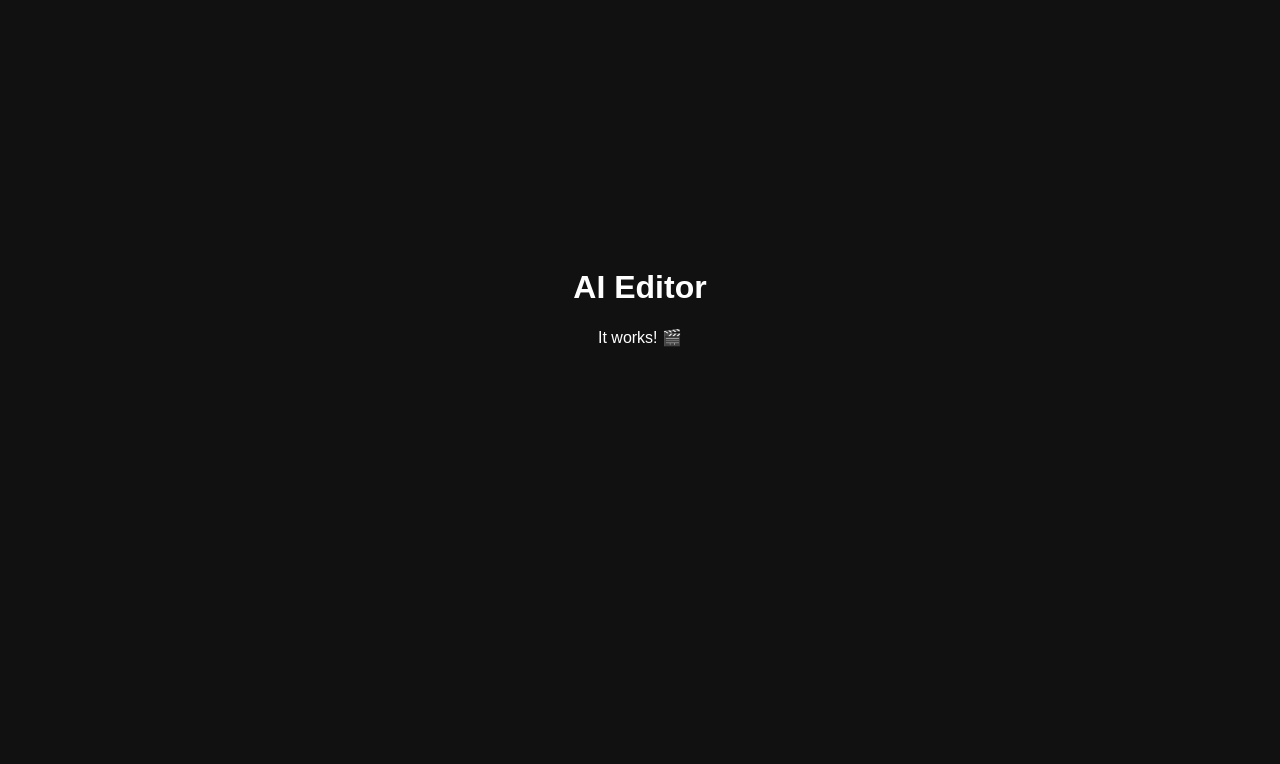
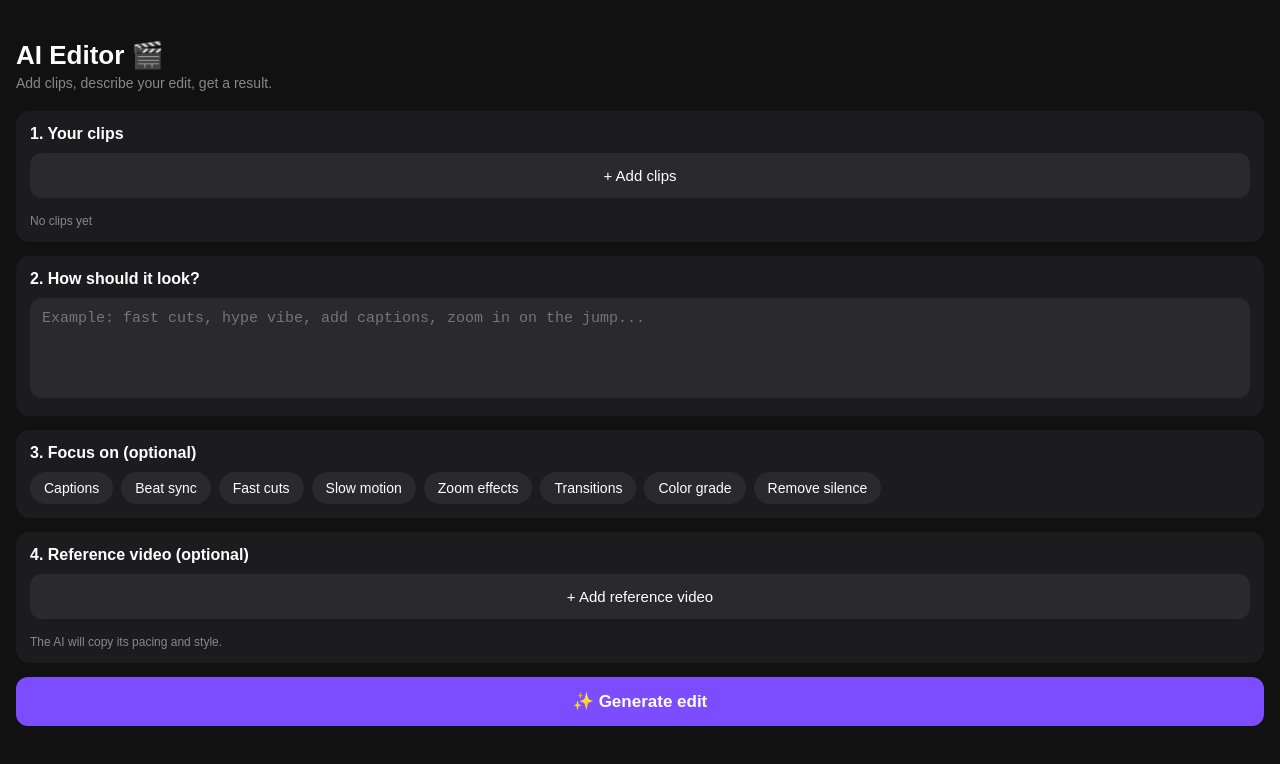
Before and after one commit to iamquink10-hub/AI-edits, a website: page www/index.html in a window 1280 px wide. Drawn offline with Linux system fonts and the light colour scheme.

Commit message:
Update index.html

```diff
--- a/www/index.html
+++ b/www/index.html
@@ -1,13 +1,110 @@
 <!DOCTYPE html>
 <html>
 <head>
+<meta charset="utf-8">
 <meta name="viewport" content="width=device-width, initial-scale=1">
 <style>
-  body { font-family: sans-serif; background:#111; color:#fff; text-align:center; padding-top:30vh; }
+  * { box-sizing: border-box; }
+  body { margin:0; font-family: sans-serif; background:#111; color:#fff; padding:16px; padding-top:40px; }
+  h1 { margin:0 0 4px; font-size:26px; }
+  .sub { color:#888; margin-bottom:20px; font-size:14px; }
+  .card { background:#1c1c1e; border-radius:14px; padding:14px; margin-bottom:14px; }
+  .card h3 { margin:0 0 10px; font-size:16px; }
+  .btn { display:block; width:100%; padding:14px; border:none; border-radius:12px;
+         background:#2a2a2e; color:#fff; font-size:15px; text-align:center; }
+  .primary { background:#7c4dff; font-weight:bold; font-size:17px; margin-top:6px; }
+  textarea { width:100%; height:100px; background:#2a2a2e; color:#fff; border:none;
+             border-radius:12px; padding:12px; font-size:15px; resize:none; }
+  .thumbs { display:flex; gap:8px; overflow-x:auto; margin-top:10px; }
+  .thumbs video { width:90px; height:120px; object-fit:cover; border-radius:8px; background:#000; }
+  .chips { display:flex; flex-wrap:wrap; gap:8px; }
+  .chip { padding:8px 14px; border-radius:20px; background:#2a2a2e; font-size:14px; }
+  .chip.on { background:#7c4dff; }
+  .note { color:#888; font-size:12px; margin-top:6px; }
+  pre { white-space:pre-wrap; font-size:12px; color:#9f9; }
 </style>
 </head>
 <body>
-  <h1>AI Editor</h1>
-  <p>It works! 🎬</p>
+  <h1>AI Editor 🎬</h1>
+  <div class="sub">Add clips, describe your edit, get a result.</div>
+
+  <div class="card">
+    <h3>1. Your clips</h3>
+    <button class="btn" onclick="document.getElementById('clips').click()">+ Add clips</button>
+    <input type="file" id="clips" accept="video/*" multiple hidden>
+    <div class="thumbs" id="clipThumbs"></div>
+    <div class="note" id="clipCount">No clips yet</div>
+  </div>
+
+  <div class="card">
+    <h3>2. How should it look?</h3>
+    <textarea id="prompt" placeholder="Example: fast cuts, hype vibe, add captions, zoom in on the jump..."></textarea>
+  </div>
+
+  <div class="card">
+    <h3>3. Focus on (optional)</h3>
+    <div class="chips" id="chips"></div>
+  </div>
+
+  <div class="card">
+    <h3>4. Reference video (optional)</h3>
+    <button class="btn" onclick="document.getElementById('ref').click()">+ Add reference video</button>
+    <input type="file" id="ref" accept="video/*" hidden>
+    <div class="thumbs" id="refThumb"></div>
+    <div class="note">The AI will copy its pacing and style.</div>
+  </div>
+
+  <button class="btn primary" onclick="generate()">✨ Generate edit</button>
+  <pre id="out"></pre>
+
+<script>
+  let clips = [], ref = null, focus = new Set();
+
+  const options = ["Captions","Beat sync","Fast cuts","Slow motion","Zoom effects","Transitions","Color grade","Remove silence"];
+  const chipsEl = document.getElementById('chips');
+  options.forEach(o => {
+    const c = document.createElement('div');
+    c.className = 'chip'; c.textContent = o;
+    c.onclick = () => {
+      if (focus.has(o)) { focus.delete(o); c.classList.remove('on'); }
+      else { focus.add(o); c.classList.add('on'); }
+    };
+    chipsEl.appendChild(c);
+  });
+
+  function addThumb(container, file) {
+    const v = document.createElement('video');
+    v.src = URL.createObjectURL(file);
+    v.muted = true; v.preload = 'metadata';
+    container.appendChild(v);
+  }
+
+  document.getElementById('clips').onchange = e => {
+    clips = clips.concat(Array.from(e.target.files));
+    const box = document.getElementById('clipThumbs');
+    box.innerHTML = '';
+    clips.forEach(f => addThumb(box, f));
+    document.getElementById('clipCount').textContent = clips.length + ' clip(s) added';
+  };
+
+  document.getElementById('ref').onchange = e => {
+    ref = e.target.files[0] || null;
+    const box = document.getElementById('refThumb');
+    box.innerHTML = '';
+    if (ref) addThumb(box, ref);
+  };
+
+  function generate() {
+    const out = document.getElementById('out');
+    if (clips.length === 0) { out.textContent = '⚠️ Add at least one clip first.'; return; }
+    const request = {
+      clips: clips.map(f => f.name),
+      prompt: document.getElementById('prompt').value,
+      focus: Array.from(focus),
+      reference: ref ? ref.name : null
+    };
+    out.textContent = 'Request ready (AI connects in Step 3):\n' + JSON.stringify(request, null, 2);
+  }
+</script>
 </body>
 </html>
```
